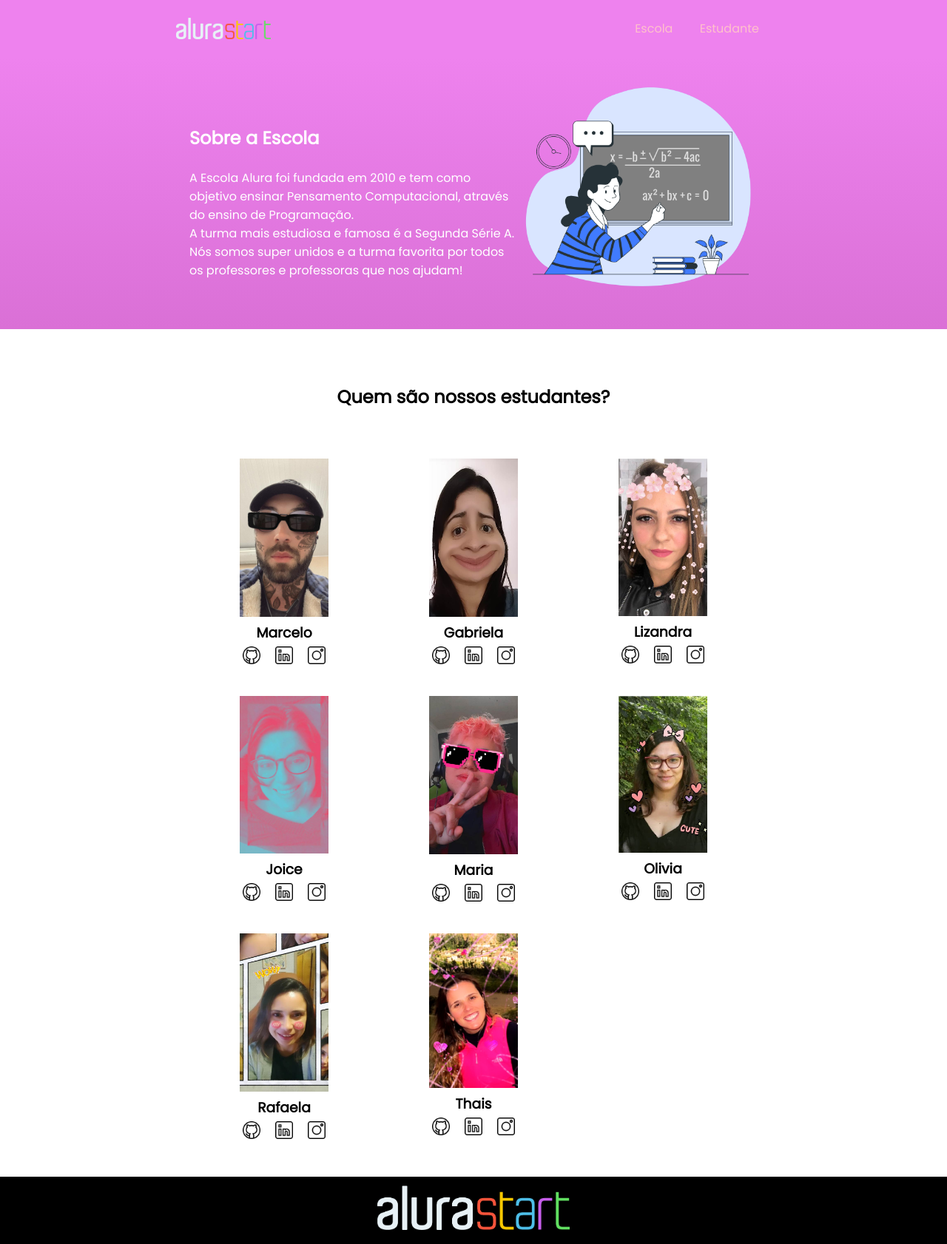
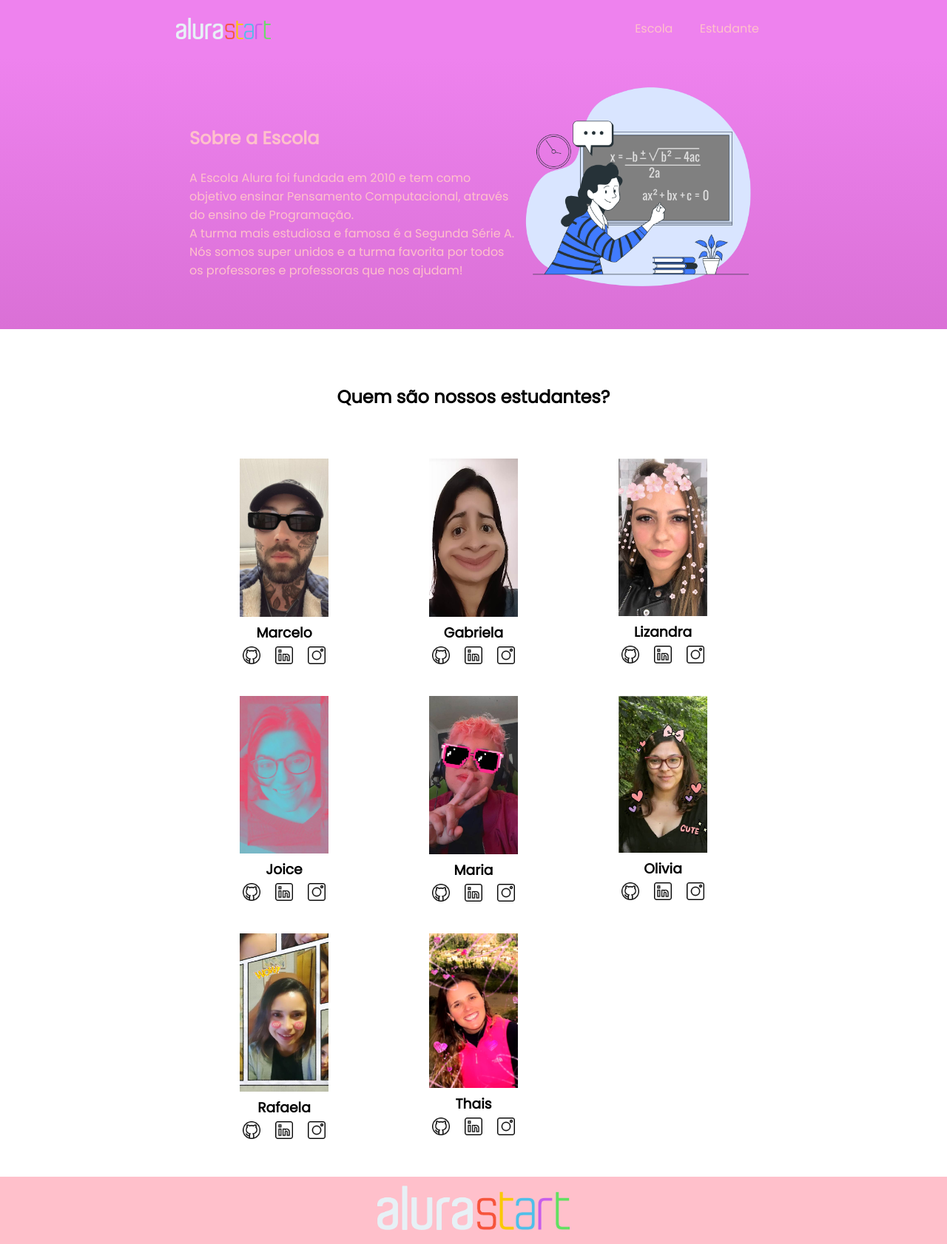
Before and after one commit to LeticiaDaLuz/alura.teste, a plain HTML site: page index.html in a window 1280 px wide. Shown: the whole page at 74% size. Drawn offline with Linux system fonts and the light colour scheme.

Commit message:
Update style.css

```diff
--- a/style.css
+++ b/style.css
@@ -30,7 +30,7 @@ body {
 
 .escola{
     background-image: linear-gradient(#EE82EE,#DA70D6);
-    color:white;
+    color:pink;
     display: flex;
     justify-content: center;
     align-items: center;
@@ -74,7 +74,7 @@ body {
 }
 
 .rodape{
-    background-color: black;
+    background-color: pink;
     text-align: center;
 }
 
```
